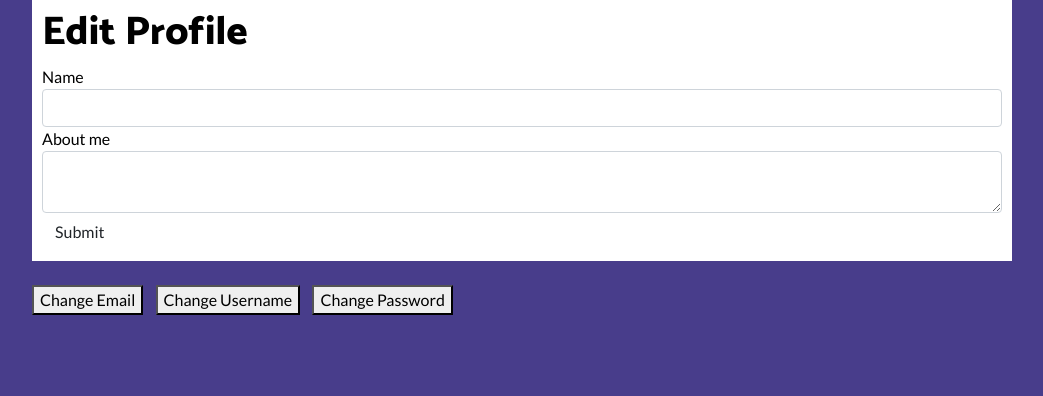
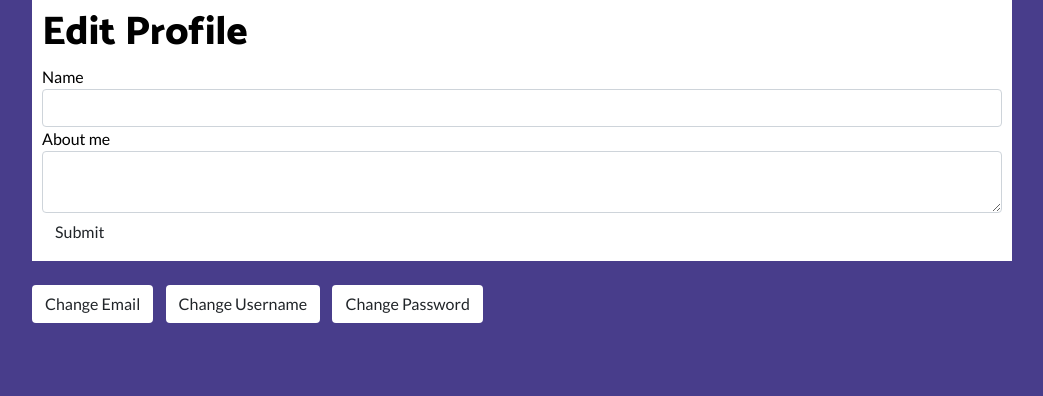
Before and after one commit to csulva/Card-Again, a Flask app: template app/templates/edit_profile.html in a window 1280 px wide. Shown: the part 101-497 px from the top of the page, without its empty margins (118-1161 px from the left). Run offline with Flask 2, Linux system fonts and the light colour scheme; the template is opened without the code that fills it: values that come from a table or form of the project are taken from there, others are empty; some libraries are stand-ins or nearby versions.

Commit message:
quick update to edit profile

```diff
--- a/app/templates/edit_profile.html
+++ b/app/templates/edit_profile.html
@@ -9,9 +9,9 @@
 </div>
 <br>
 <div class='button-link'>
-<a href="{{ url_for('auth.change_email') }}"><button>Change Email</button></a> &nbsp;&nbsp;
-<a href="{{ url_for('auth.change_username') }}"><button>Change Username</button></a> &nbsp;&nbsp;
-<a href="{{ url_for('auth.change_password') }}"><button>Change Password</button></a> &nbsp;&nbsp;
+<a class="btn btn-default" style="background-color:white" href="{{ url_for('auth.change_email') }}">Change Email</a> &nbsp;&nbsp;
+<a class="btn btn-default" style="background-color:white" href="{{ url_for('auth.change_username') }}">Change Username</button></a> &nbsp;&nbsp;
+<a class="btn btn-default" style="background-color:white" href="{{ url_for('auth.change_password') }}">Change Password</button></a> &nbsp;&nbsp;
 </div>
 
 {% endblock content %}
```
